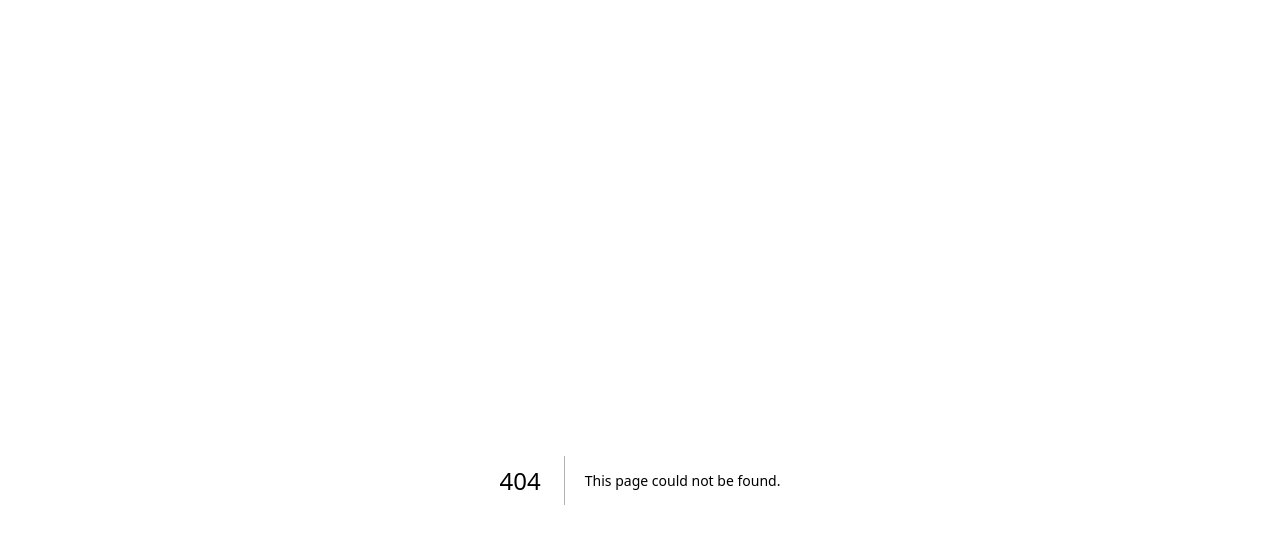
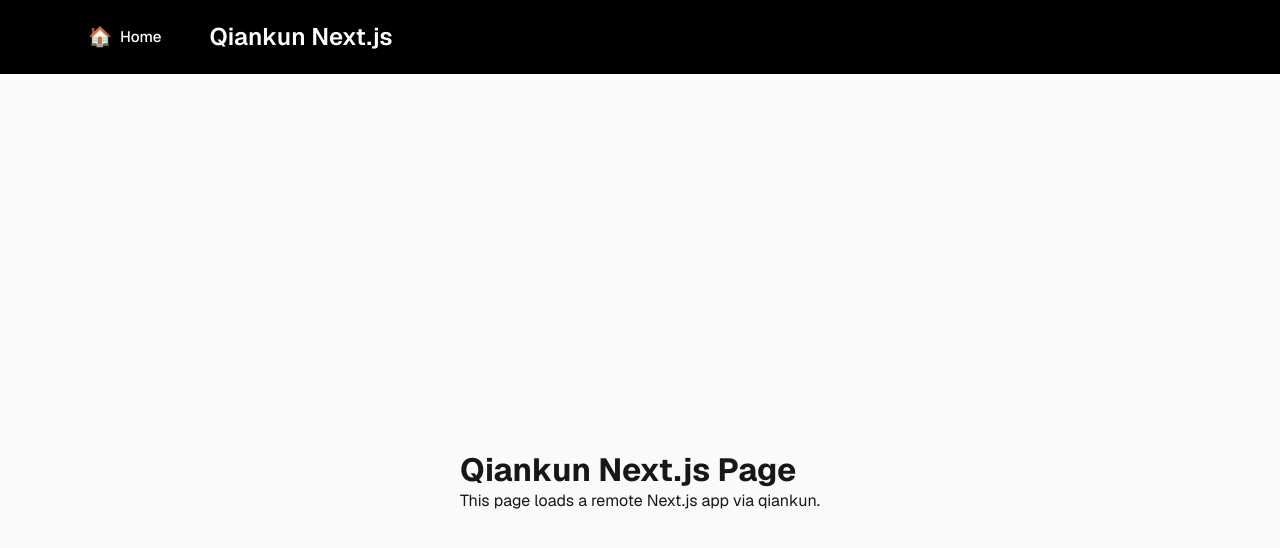
Before and after one commit to annts095/microfrontend-app-shell-sandbox, a Next.js app in the folder apps/app/: page /next-qiankun in a window 1280 px wide. Before the commit this address had no page. Shown: the top 548 px of the page. Built offline with nearby package versions, Linux system fonts and the light colour scheme.

Commit message:
feat: qiankunの検証用のページを作成

```diff
--- a/apps/app/src/pages/index.tsx
+++ b/apps/app/src/pages/index.tsx
@@ -35,6 +35,12 @@ export default function Home() {
             <Button variant="secondary" onClick={() => router.push("/child")}>
               Child Pageへ
             </Button>
+            <Button
+              variant="secondary"
+              onClick={() => router.push("/next-qiankun")}
+            >
+              Qiankun Next.js
+            </Button>
           </div>
         </main>
         <Drawer isOpen={isDrawerOpen} onClose={() => setIsDrawerOpen(false)}>
--- /dev/null
+++ b/apps/app/src/pages/next-qiankun.tsx
@@ -0,0 +1,12 @@
+import Layout from "@/components/Layout";
+
+export default function NextQiankunPage() {
+  return (
+    <Layout title="Qiankun Next.js">
+      <div style={{ padding: "2rem" }}>
+        <h1>Qiankun Next.js Page</h1>
+        <p>This page loads a remote Next.js app via qiankun.</p>
+      </div>
+    </Layout>
+  );
+}
```
